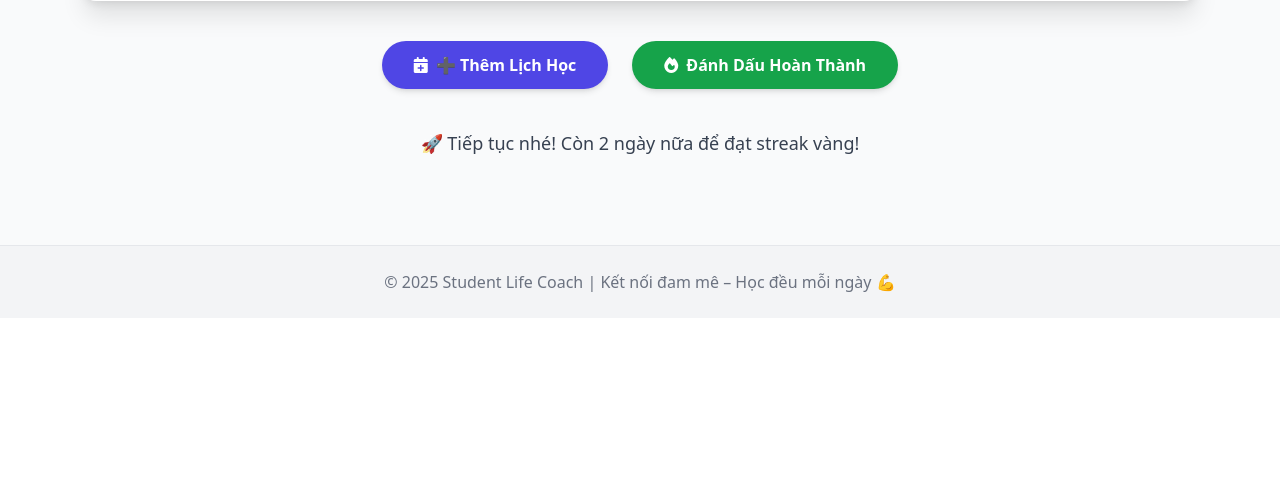
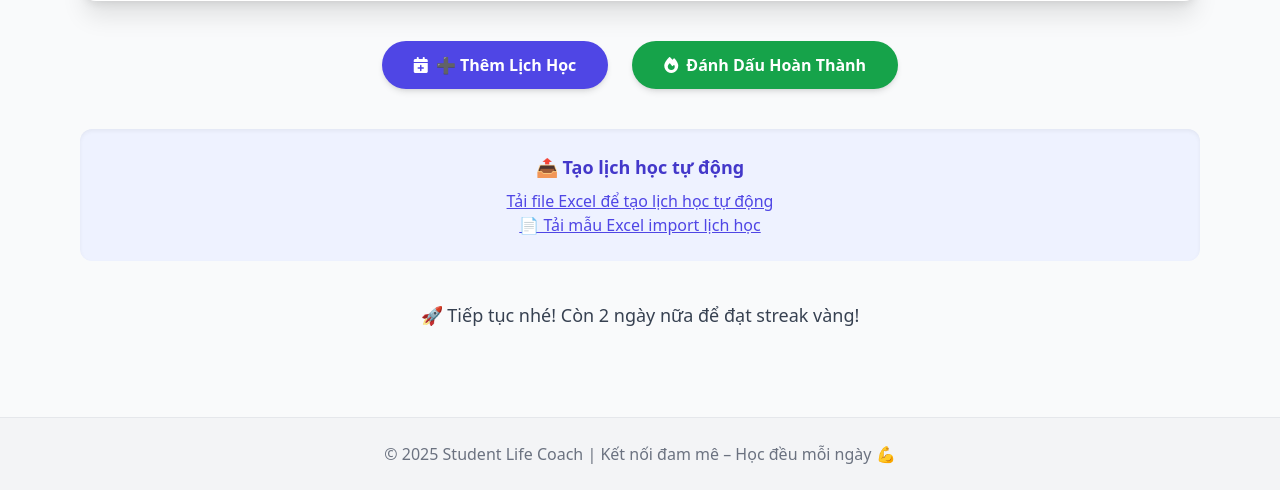
Before and after one commit to nptaictump-art/student-life-coach, a Flask app: page / in a window 1280 px wide. Shown: the part 1196-1686 px from the top of the page. Before the commit the page ends 1488 px from the top, so only its background shows below. Run offline with Flask 3, Linux system fonts and the light colour scheme; the visitor is signed in with stand-in values (Sample User, id 1); some libraries are stand-ins or nearby versions.

Commit message:
UI: add upload excel links to dashboard

```diff
--- a/templates/dashboard.html
+++ b/templates/dashboard.html
@@ -114,6 +114,21 @@
         </a>
     </div>
 
+    <!-- Upload Excel Section -->
+    {% if authenticated %}
+    <div class="mt-10 text-center text-gray-700 bg-indigo-50 rounded-xl py-6 shadow-inner">
+        <p class="text-lg font-semibold mb-2 text-indigo-700">📤 Tạo lịch học tự động</p>
+        <p>
+            <a href="{{ url_for('upload_form') }}"
+               class="text-indigo-600 hover:text-indigo-800 underline font-medium">Tải file Excel để tạo lịch học tự động</a>
+        </p>
+        <p>
+            <a href="{{ url_for('download_template') }}"
+               class="text-indigo-600 hover:text-indigo-800 underline font-medium">📄 Tải mẫu Excel import lịch học</a>
+        </p>
+    </div>
+    {% endif %}
+
     <!-- Encouragement -->
     <div class="mt-10 text-center text-gray-700">
         {% if user.streak >= 7 %}
```
